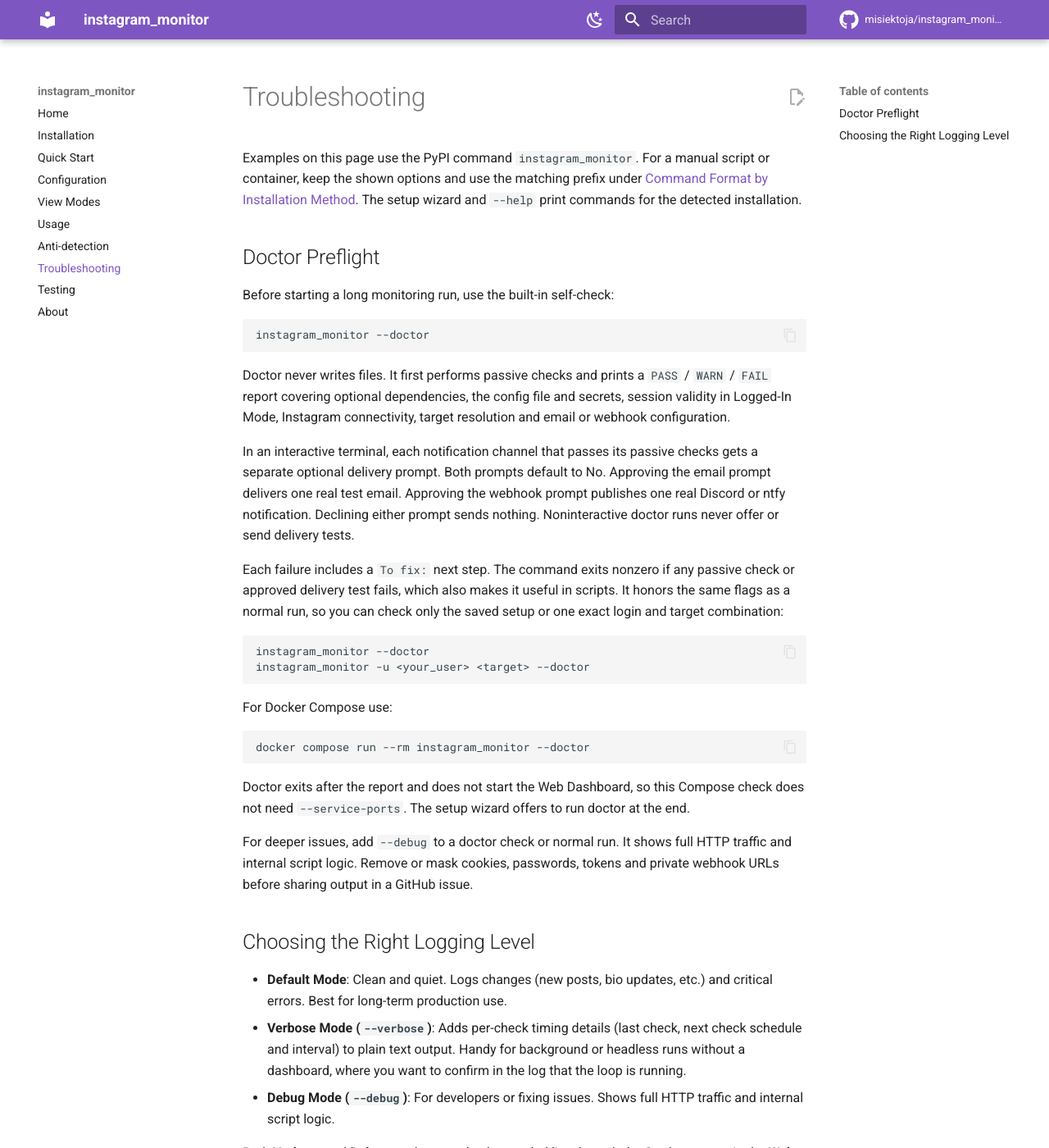
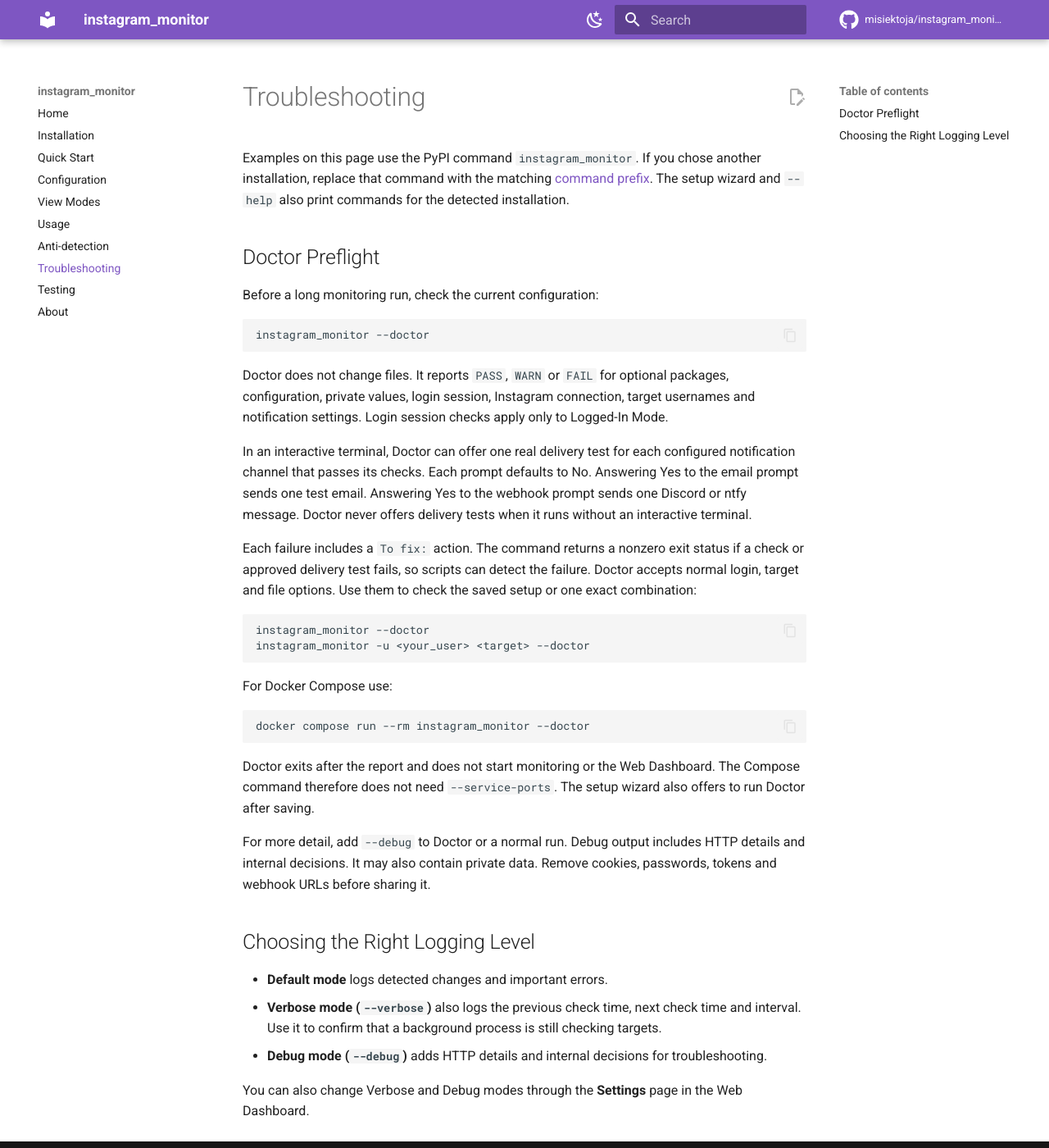
Before and after one commit to misiektoja/instagram_monitor, an MkDocs documentation site: the page built from docs/troubleshooting.md, in a window 1280 px wide and 1400 px high. Shown: the whole window at 82% size. Built offline with MkDocs 1.6.1 and Material for MkDocs 9.7.7, drawn with Linux system fonts in a browser that asks for light colours; comment, search, counter and statistics services are not loaded; some of the changed text lies outside the part shown.

Commit message:
docs(troubleshooting): simplify doctor and logging guidance

````diff
--- a/docs/troubleshooting.md
+++ b/docs/troubleshooting.md
@@ -1,21 +1,21 @@
 # Troubleshooting
 
-Examples on this page use the PyPI command `instagram_monitor`. For a manual script or container, keep the shown options and use the matching prefix under [Command Format by Installation Method](usage.md#command-format). The setup wizard and `--help` print commands for the detected installation.
+Examples on this page use the PyPI command `instagram_monitor`. If you chose another installation, replace that command with the matching [command prefix](usage.md#command-format). The setup wizard and `--help` also print commands for the detected installation.
 
 <a id="doctor-preflight"></a>
 ## Doctor Preflight
 
-Before starting a long monitoring run, use the built-in self-check:
+Before a long monitoring run, check the current configuration:
 
 ```sh
 instagram_monitor --doctor
 ```
 
-Doctor never writes files. It first performs passive checks and prints a `PASS` / `WARN` / `FAIL` report covering optional dependencies, the config file and secrets, session validity in Logged-In Mode, Instagram connectivity, target resolution and email or webhook configuration.
+Doctor does not change files. It reports `PASS`, `WARN` or `FAIL` for optional packages, configuration, private values, login session, Instagram connection, target usernames and notification settings. Login session checks apply only to Logged-In Mode.
 
-In an interactive terminal, each notification channel that passes its passive checks gets a separate optional delivery prompt. Both prompts default to No. Approving the email prompt delivers one real test email. Approving the webhook prompt publishes one real Discord or ntfy notification. Declining either prompt sends nothing. Noninteractive doctor runs never offer or send delivery tests.
+In an interactive terminal, Doctor can offer one real delivery test for each configured notification channel that passes its checks. Each prompt defaults to No. Answering Yes to the email prompt sends one test email. Answering Yes to the webhook prompt sends one Discord or ntfy message. Doctor never offers delivery tests when it runs without an interactive terminal.
 
-Each failure includes a `To fix:` next step. The command exits nonzero if any passive check or approved delivery test fails, which also makes it useful in scripts. It honors the same flags as a normal run, so you can check only the saved setup or one exact login and target combination:
+Each failure includes a `To fix:` action. The command returns a nonzero exit status if a check or approved delivery test fails, so scripts can detect the failure. Doctor accepts normal login, target and file options. Use them to check the saved setup or one exact combination:
 
 ```sh
 instagram_monitor --doctor
@@ -28,15 +28,15 @@ For Docker Compose use:
 docker compose run --rm instagram_monitor --doctor
 ```
 
-Doctor exits after the report and does not start the Web Dashboard, so this Compose check does not need `--service-ports`. The setup wizard offers to run doctor at the end.
+Doctor exits after the report and does not start monitoring or the Web Dashboard. The Compose command therefore does not need `--service-ports`. The setup wizard also offers to run Doctor after saving.
 
-For deeper issues, add `--debug` to a doctor check or normal run. It shows full HTTP traffic and internal script logic. Remove or mask cookies, passwords, tokens and private webhook URLs before sharing output in a GitHub issue.
+For more detail, add `--debug` to Doctor or a normal run. Debug output includes HTTP details and internal decisions. It may also contain private data. Remove cookies, passwords, tokens and webhook URLs before sharing it.
 
 <a id="choosing-the-right-logging-level"></a>
 ## Choosing the Right Logging Level
 
-- **Default Mode**: Clean and quiet. Logs changes (new posts, bio updates, etc.) and critical errors. Best for long-term production use.
-- **Verbose Mode (`--verbose`)**: Adds per-check timing details (last check, next check schedule and interval) to plain text output. Handy for background or headless runs without a dashboard, where you want to confirm in the log that the loop is running.
-- **Debug Mode (`--debug`)**: For developers or fixing issues. Shows full HTTP traffic and internal script logic.
+- **Default mode** logs detected changes and important errors.
+- **Verbose mode (`--verbose`)** also logs the previous check time, next check time and interval. Use it to confirm that a background process is still checking targets.
+- **Debug mode (`--debug`)** adds HTTP details and internal decisions for troubleshooting.
 
-Both **Verbose** and **Debug** modes can also be toggled live through the **Settings** menu in the **Web Dashboard**.
+You can also change Verbose and Debug modes through the **Settings** page in the Web Dashboard.
````
